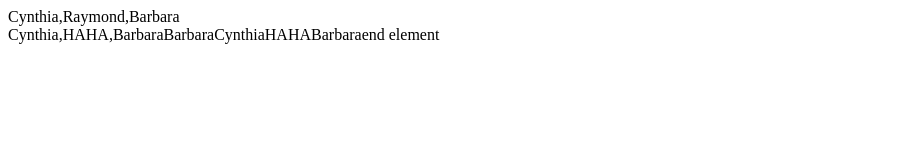
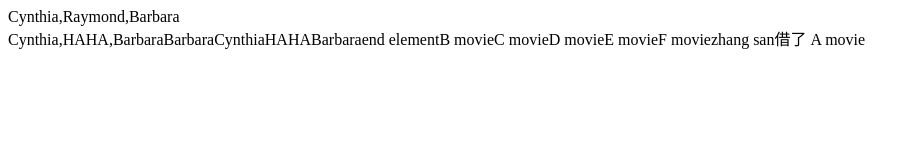
Before and after one commit to wangjiangit/algorithm_javascript_desc, a plain HTML site: page list.html in a window 1280 px wide. Shown: the whole page, without its empty margins (0-920 px from the left). Drawn offline with Linux system fonts and the light colour scheme.

Commit message:
基于列表的电影租赁应用

```diff
--- a/list.html
+++ b/list.html
@@ -98,43 +98,43 @@
         return false;
     }
 
-    function front(){
-        this.pos=0;
+    function front() {
+        this.pos = 0;
     }
 
-    function end(){
-        this.pos=this.listSize-1;
+    function end() {
+        this.pos = this.listSize - 1;
     }
 
-    function prev(){
-        if(this.pos >0){
+    function prev() {
+        if (this.pos > 0) {
             --this.pos;
         }
     }
 
-    function next(){
-        if(this.pos <this.listSize-1){
+    function next() {
+        if (this.pos < this.listSize - 1) {
             ++this.pos;
-        }else{
-           this.pos=this.listSzie;
+        } else {
+            this.pos = this.listSzie;
         }
     }
 
-    function currPos(){
+    function currPos() {
         return this.pos;
     }
 
-    function moveTo(position){
-        this.pos=position;
+    function moveTo(position) {
+        this.pos = position;
     }
 
     //获取当前位置元素
-    function getElement(){
+    function getElement() {
         return this.dataStore[this.pos];
     }
 
 
-    //使用列表
+    //使用列表示例
     var names = new List();
     names.append("Cynthia");
     names.append("Raymond");
@@ -142,19 +142,60 @@
     document.write(names.toString());
     document.write("<br/>");
     names.remove("Raymond");
-    names.insert('HAHA','Cynthia');
+    names.insert('HAHA', 'Cynthia');
     document.write(names.toString());
 
     names.moveTo(2);
-    document.write( names.getElement());
-    names.insert("end element",'Barbara');
-    for(names.front();names.currPos()<names.length();names.next()){
+    document.write(names.getElement());
+    names.insert("end element", 'Barbara');
+    for (names.front(); names.currPos() < names.length(); names.next()) {
         document.write(names.getElement());
     }
 
 
+    //如：基于列表的应用:影碟租赁
+
+    function Customer(name,movie){
+        this.name=name;
+        this.movie=movie;
+    }
+
+    function displayList(list) {
+        for (list.front(); list.currPos() < list.length(); list.next()) {
+            if (list.getElement() instanceof Customer) {
+                document.write(list.getElement()["name"] + "借了 " +
+                        list.getElement()["movie"]);
+            }
+            else {
+                document.write(list.getElement());
+            }
+        }
+    }
+
+    var movies = ["A movie", "B movie", "C movie", "D movie", "E movie", "F movie"];
+
+    var movieList = new List();
+    for (var i = 0; i < movies.length; ++i) {
+        movieList.append(movies[i]);
+    }
 
 
+    //那个用户租赁了那个影碟
+    function checkOut(name,movie,movieList,customerList){
+        if(movieList.contains(movie)){
+            var c=new Customer(name,movie);
+            customerList.append(c);
+            movieList.remove(movie);
+        }else{
+            document.write('没有该电影');
+        }
+    }
+
+    var customerList =new List();
+    checkOut('zhang san','A movie',movieList,customerList);
+
+    displayList(movieList);
+    displayList(customerList);
 
 
 </script>
```
